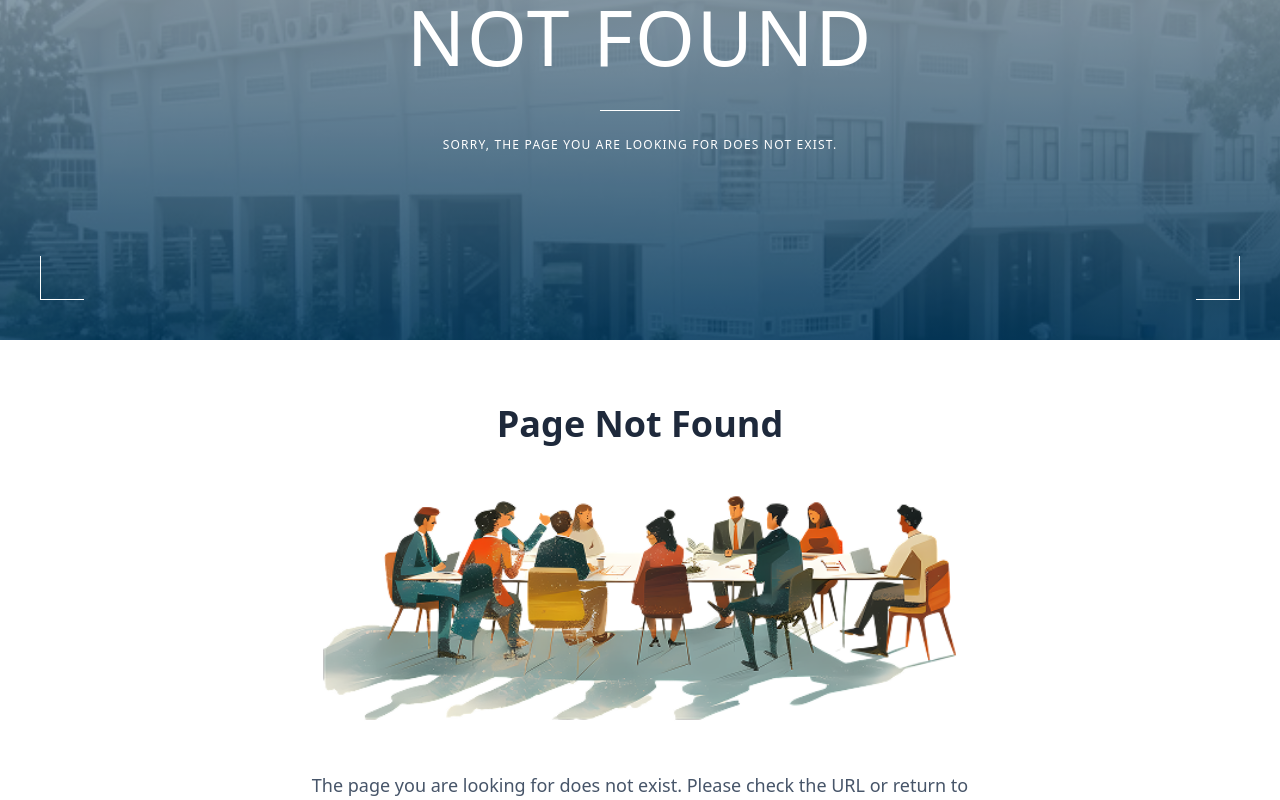
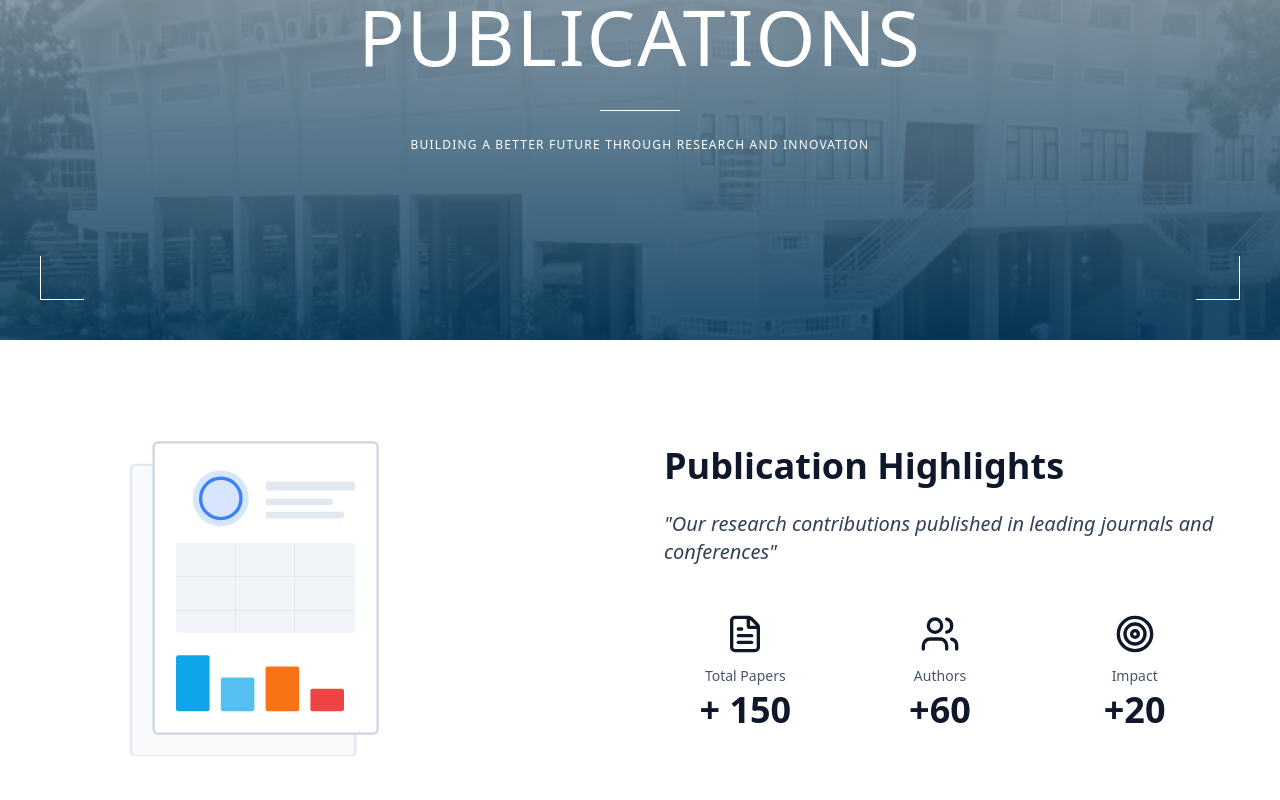
Before and after one commit to ReDa-Lab-Dev-Team/reda-lab-frontend, a React (Vite) app: page /publication in a window 1280 px wide. Shown: the part 220-1020 px from the top of the page. Built offline with nearby package versions, Linux system fonts and the light colour scheme; no server answers.

Commit message:
register publication and add a publication title

```diff
--- /dev/null
+++ b/src/components/pages/publications/page.tsx
@@ -0,0 +1,9 @@
+import PublicationTitle from "./publication-title";
+
+export default function Publications() {
+  return (
+    <>
+      <PublicationTitle />
+    </>
+  );
+}
--- /dev/null
+++ b/src/components/pages/publications/publication-title.tsx
@@ -0,0 +1,228 @@
+import React from "react";
+import { FileText, Users, Target } from "lucide-react";
+
+interface StatItemProps {
+  icon: React.ReactNode;
+  label: string;
+  value: string;
+}
+
+const StatItem: React.FC<StatItemProps> = ({ icon, label, value }) => (
+  <div className="flex flex-col items-center text-center">
+    <div className="mb-3 text-slate-900">{icon}</div>
+    <p className="text-sm font-medium text-slate-600 mb-1">{label}</p>
+    <p className="text-3xl md:text-4xl font-bold text-slate-900">{value}</p>
+  </div>
+);
+
+export default function PublicationTitle() {
+  const stats = [
+    {
+      icon: <FileText className="w-8 h-8 md:w-10 md:h-10" />,
+      label: "Total Papers",
+      value: "+ 150",
+    },
+    {
+      icon: <Users className="w-8 h-8 md:w-10 md:h-10" />,
+      label: "Authors",
+      value: "+60",
+    },
+    {
+      icon: <Target className="w-8 h-8 md:w-10 md:h-10" />,
+      label: "Impact",
+      value: "+20",
+    },
+  ];
+
+  return (
+    <section className="w-full py-12 md:py-16 lg:py-20 px-4 sm:px-6 lg:px-8 bg-white">
+      <div className="max-w-6xl mx-auto">
+        <div className="grid grid-cols-1 lg:grid-cols-2 gap-8 lg:gap-12 items-center">
+          {/* Left Column - Illustration */}
+          <div className="flex justify-center lg:justify-start">
+            <div className="relative w-full max-w-sm md:max-w-md">
+              {/* Research Papers Illustration */}
+              <svg
+                viewBox="0 0 400 300"
+                className="w-full h-auto"
+                fill="none"
+                xmlns="http://www.w3.org/2000/svg"
+              >
+                {/* Background paper */}
+                <rect
+                  x="60"
+                  y="40"
+                  width="200"
+                  height="260"
+                  rx="4"
+                  fill="#f8fafc"
+                  stroke="#e2e8f0"
+                  strokeWidth="2"
+                />
+
+                {/* Front paper */}
+                <rect
+                  x="80"
+                  y="20"
+                  width="200"
+                  height="260"
+                  rx="4"
+                  fill="white"
+                  stroke="#cbd5e1"
+                  strokeWidth="2"
+                  shadow="lg"
+                />
+
+                {/* Header section with circle */}
+                <circle
+                  cx="140"
+                  cy="70"
+                  r="25"
+                  fill="#3b82f6"
+                  fillOpacity="0.2"
+                />
+                <circle
+                  cx="140"
+                  cy="70"
+                  r="18"
+                  stroke="#3b82f6"
+                  strokeWidth="3"
+                  fill="none"
+                />
+
+                {/* Lines representing text */}
+                <rect
+                  x="180"
+                  y="55"
+                  width="80"
+                  height="8"
+                  rx="2"
+                  fill="#e2e8f0"
+                />
+                <rect
+                  x="180"
+                  y="70"
+                  width="60"
+                  height="6"
+                  rx="2"
+                  fill="#e2e8f0"
+                />
+                <rect
+                  x="180"
+                  y="82"
+                  width="70"
+                  height="6"
+                  rx="2"
+                  fill="#e2e8f0"
+                />
+
+                {/* Grid/Table section */}
+                <rect
+                  x="100"
+                  y="110"
+                  width="160"
+                  height="80"
+                  rx="2"
+                  fill="#f1f5f9"
+                />
+
+                {/* Grid lines */}
+                <line
+                  x1="100"
+                  y1="140"
+                  x2="260"
+                  y2="140"
+                  stroke="#e2e8f0"
+                  strokeWidth="1"
+                />
+                <line
+                  x1="100"
+                  y1="170"
+                  x2="260"
+                  y2="170"
+                  stroke="#e2e8f0"
+                  strokeWidth="1"
+                />
+                <line
+                  x1="153"
+                  y1="110"
+                  x2="153"
+                  y2="190"
+                  stroke="#e2e8f0"
+                  strokeWidth="1"
+                />
+                <line
+                  x1="206"
+                  y1="110"
+                  x2="206"
+                  y2="190"
+                  stroke="#e2e8f0"
+                  strokeWidth="1"
+                />
+
+                {/* Chart bars */}
+                <rect
+                  x="100"
+                  y="210"
+                  width="30"
+                  height="50"
+                  rx="2"
+                  fill="#0ea5e9"
+                />
+                <rect
+                  x="140"
+                  y="230"
+                  width="30"
+                  height="30"
+                  rx="2"
+                  fill="#0ea5e9"
+                  fillOpacity="0.7"
+                />
+                <rect
+                  x="180"
+                  y="220"
+                  width="30"
+                  height="40"
+                  rx="2"
+                  fill="#f97316"
+                />
+                <rect
+                  x="220"
+                  y="240"
+                  width="30"
+                  height="20"
+                  rx="2"
+                  fill="#ef4444"
+                />
+              </svg>
+            </div>
+          </div>
+
+          {/* Right Column - Content */}
+          <div className="flex flex-col justify-center">
+            <h2 className="text-2xl md:text-3xl lg:text-4xl font-bold text-slate-900 mb-6">
+              Publication Highlights
+            </h2>
+
+            <blockquote className="text-lg md:text-xl text-slate-700 italic mb-10 md:mb-12 leading-relaxed">
+              "Our research contributions published in leading journals and
+              conferences"
+            </blockquote>
+
+            {/* Stats Grid */}
+            <div className="grid grid-cols-3 gap-4 md:gap-8">
+              {stats.map((stat, index) => (
+                <StatItem
+                  key={index}
+                  icon={stat.icon}
+                  label={stat.label}
+                  value={stat.value}
+                />
+              ))}
+            </div>
+          </div>
+        </div>
+      </div>
+    </section>
+  );
+}
--- /dev/null
+++ b/src/pages/publications/publications-page.tsx
@@ -0,0 +1,15 @@
+import HeroSecondary from "@/components/common/hero-secondary";
+import Publications from "@/components/pages/publications/page";
+
+export default function PublicationPage() {
+  return (
+    <>
+      <HeroSecondary
+        topText="Publications"
+        mainTitle="Publications"
+        bottomText="Building a better future through research and innovation"
+      />
+      <Publications />
+    </>
+  );
+}
--- a/src/routes.tsx
+++ b/src/routes.tsx
@@ -5,6 +5,7 @@ import AboutPage from "./pages/about-page";
 import ResearchPage from "./pages/research-page";
 import NotFoundPage from "./pages/not-found-page";
 import ProjectPage from "./pages/projects/projects-page";
+import PublicationPage from "./pages/publications/publications-page";
 
 export const router = createBrowserRouter([
   {
@@ -27,6 +28,11 @@ export const router = createBrowserRouter([
         path: "projects",
         element: <ProjectPage />,
       },
+
+      {
+        path: "publication",
+        element: <PublicationPage />,
+      },
       // --- Not Found Page ---
       {
         path: "*",
```
Also changed, not shown: src/components/pages/publications/pageId.tsx (added), src/pages/publications/publications-detail-page.tsx (added).
